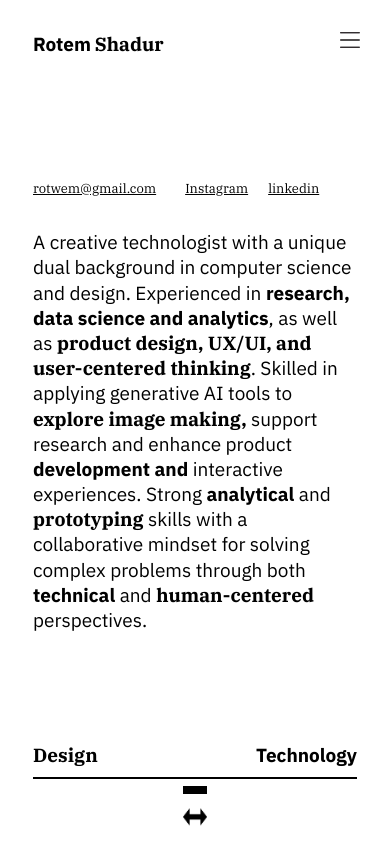
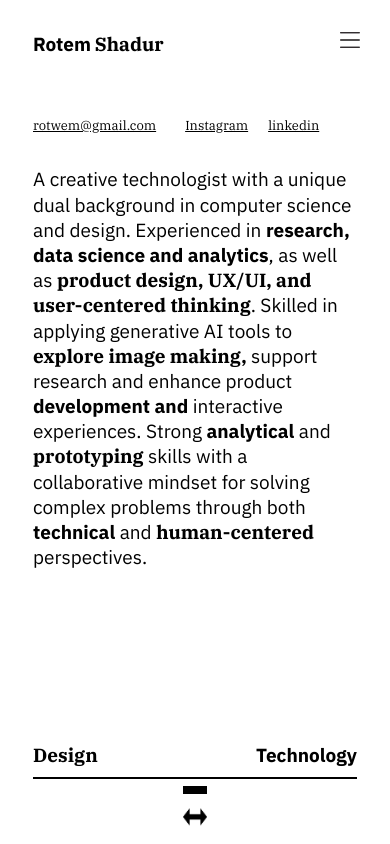
Before and after one commit to rotwem/portfolio, a React (Vite) app: page / in a window 390 px wide. Built offline with nearby package versions, Linux system fonts and the light colour scheme.

Commit message:
slider min height again

```diff
--- a/src/App.css
+++ b/src/App.css
@@ -893,6 +893,12 @@ body.projects-cursor-hidden .mobile-menu-container * {
     padding: 0;
   }
 
+  /* About: top gap (name → contact) = contact → about text gap */
+  .scrollable-content:has(.about-section) {
+    justify-content: flex-start;
+    padding-top: 0px;
+  }
+
   .slider-container-wrapper {
     padding: 10px 33px 0;
   }
@@ -943,6 +949,7 @@ body.projects-cursor-hidden .mobile-menu-container * {
   .about-section {
     display: flex;
     flex-direction: column;
+    gap: 0px;
   }
 
   .about-section .contact {
@@ -1049,7 +1056,7 @@ body.projects-cursor-hidden .mobile-menu-container * {
   }
 
   .about-section .contact {
-    font-size: 18px;
+    font-size: 19px;
   }
 
   .social-icons {
```
